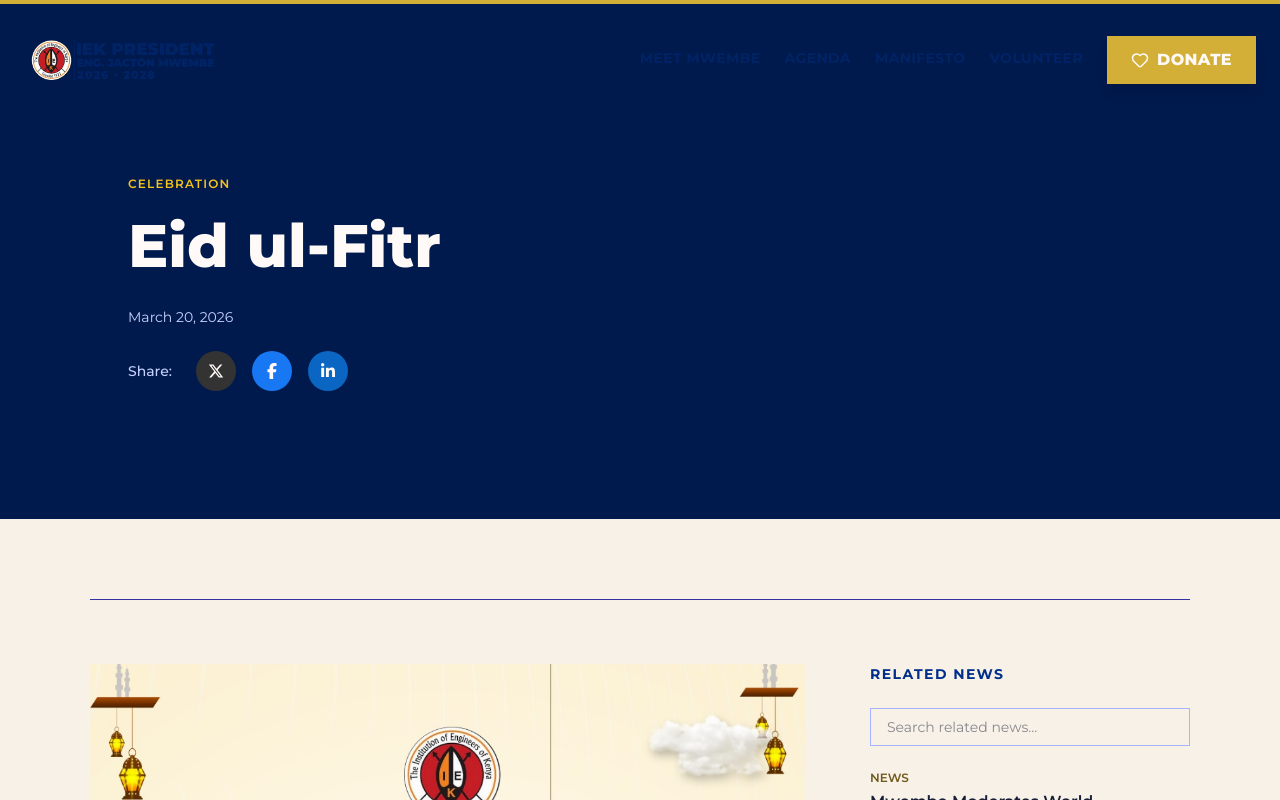
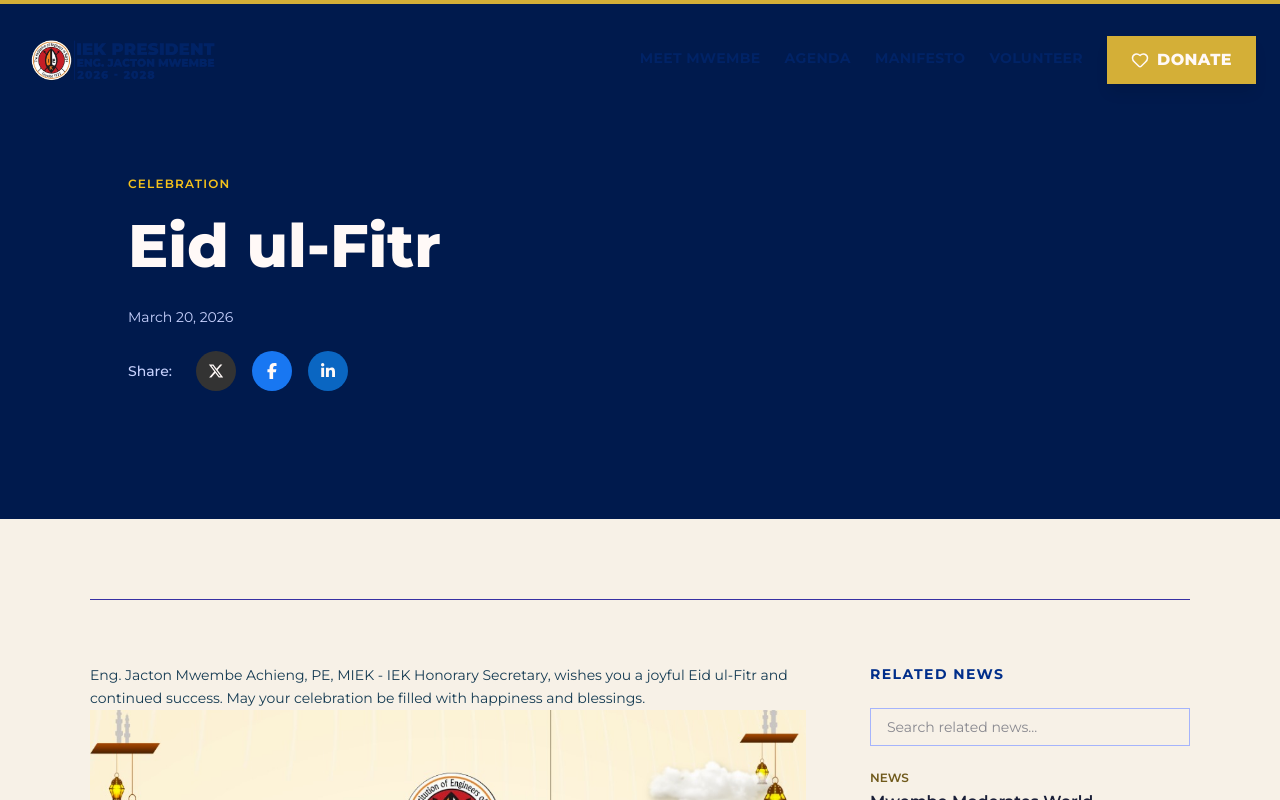
Before and after one commit to motanyaFrancis/mwembe, a Next.js app: page /news/eid-ul-fitr in a window 1280 px wide. Shown: the top 800 px of the page. Built offline with nearby package versions, Linux system fonts and the light colour scheme; no server answers.

Commit message:
Postts Update

```diff
--- a/app/news/[slug]/page.tsx
+++ b/app/news/[slug]/page.tsx
@@ -146,7 +146,10 @@ export default async function PostPage({ params }: Props) {
 
                     <article className="flex-1 max-w-4xl">
                         {post.topMedia ? (
-
+                            <>
+                                <p className="text-[14px] text-[#143A52] flex-grow leading-relaxed">
+                                    {post.excerpt}
+                                </p>
                                 <Image
                                     src={post.topMedia?.url}
                                     alt={post.title}
@@ -155,6 +158,8 @@ export default async function PostPage({ params }: Props) {
                                     className="h-auto w-auto max-w-full select-none pointer-events-none cover"
                                     priority
                                 />
+
+                            </>
 
                         ) : <p></p>
 
--- a/data/posts.ts
+++ b/data/posts.ts
@@ -363,7 +363,7 @@ The annual observance of World Engineering Day provides an opportunity for engin
       "Eng. Jacton Mwembe Achieng, PE, MIEK - IEK Honorary Secretary, wishes you a joyful Eid ul-Fitr and continued success. May your celebration be filled with happiness and blessings.",
 
     content: `
- test
+
 `,
   }
 
```
